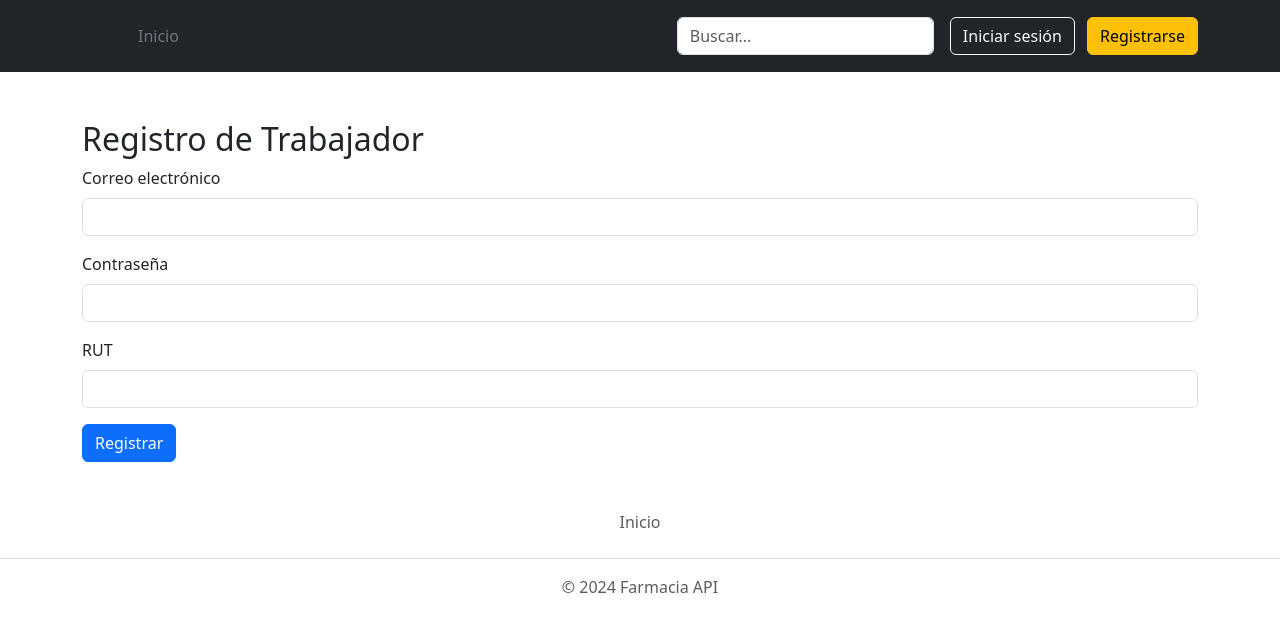
After one commit to JotaDevMan/farmacia_rest, a Django app: page /registro/ in a window 1280 px wide. The commit adds this page. Shown: the top 632 px of the page. Run offline with Django 5.2, Linux system fonts and the light colour scheme.

```diff
--- a/clienteApp/urls.py
+++ b/clienteApp/urls.py
@@ -1,7 +1,19 @@
 from django.urls import path
-from clienteApp import views
+from . import views
 
 urlpatterns = [
+    # Página principal
     path("", views.obtener_productos, name="index"),
-    path("api/", views.producto_lista),
+
+    # API para productos
+    path("api/productos/", views.producto_lista, name="producto_lista"),
+    path("api/productos/<int:pk>/", views.producto_detalles, name="producto_detalles"),
+
+    # API para autenticación
+    path("api/iniciar-sesion/", views.api_iniciar_sesion, name="api_iniciar_sesion"),
+    path("api/registro/", views.api_registro_trabajador, name="api_registro_trabajador"),
+
+    # Vistas HTML para registro e inicio de sesión
+    path("registro/", views.registro_trabajador, name="register"),
+    path("iniciar-sesion/", views.iniciar_sesion, name="login"),
 ]
--- a/clienteApp/views.py
+++ b/clienteApp/views.py
@@ -1,7 +1,7 @@
 from django.shortcuts import render
 from django.http import JsonResponse
-from .models import Producto
-from .serializers import ProductoSerializer
+from .models import Producto, Trabajador
+from .serializers import ProductoSerializer, TrabajadorRegistroSerializer, LoginSerializer
 from rest_framework.response import Response
 from rest_framework import status
 from rest_framework.decorators import api_view
@@ -9,6 +9,8 @@ from rest_framework.decorators import api_view, renderer_classes
 from rest_framework.renderers import TemplateHTMLRenderer, JSONRenderer
 import requests
 from django.shortcuts import redirect
+from django.contrib.auth import authenticate, login
+from rest_framework.authtoken.models import Token
 
 # Create your views here.
 @api_view(['GET', 'POST'])
@@ -104,3 +106,85 @@ def obtener_productos(request):
         productos = []
 
     return render(request, 'index.html', {'productos': productos})
+
+def lista_productos(request):
+    productos = Producto.objects.all()
+    return render(request, 'productos/lista_productos.html', {'productos': productos})
+
+"""
+TRABAJADOR XD
+XD
+XD
+XD
+"""
+# API para registro de trabajadores
+@api_view(['POST'])
+def api_registro_trabajador(request):
+    serializer = TrabajadorRegistroSerializer(data=request.data)
+    if serializer.is_valid():
+        serializer.save()  # El serializer se encarga de guardar el usuario y el trabajador
+        return Response({"message": "Registro exitoso"}, status=status.HTTP_201_CREATED)
+    return Response(serializer.errors, status=status.HTTP_400_BAD_REQUEST)
+
+# API para iniciar sesión
+@api_view(['POST'])
+def api_iniciar_sesion(request):
+    serializer = LoginSerializer(data=request.data)
+    if serializer.is_valid():
+        email = serializer.validated_data['email']
+        password = serializer.validated_data['password']
+
+        # Autenticar al usuario
+        user = authenticate(username=email, password=password)
+        if user is not None:
+            # Generar un token para el usuario autenticado
+            token, created = Token.objects.get_or_create(user=user)
+            # Guardar el token en la sesión
+            request.session['token'] = token.key
+            return Response({
+                'message': 'Inicio de sesión exitoso',
+                'token': token.key  # Devolver el token
+            }, status=status.HTTP_200_OK)
+        else:
+            return Response({"error": "Credenciales inválidas"}, status=status.HTTP_400_BAD_REQUEST)
+    return Response(serializer.errors, status=status.HTTP_400_BAD_REQUEST)
+# Vista para el registro de trabajadores con template
+def registro_trabajador(request):
+    if request.method == 'POST':
+        form_data = {
+            'email': request.POST.get('email'),
+            'password': request.POST.get('password'),
+            'rut': request.POST.get('rut'),
+        }
+        serializer = TrabajadorRegistroSerializer(data=form_data)
+        if serializer.is_valid():
+            serializer.save()
+            return redirect('index')  # Redirigir a una página de éxito
+        return render(request, 'trabajadorTemplates/register.html', {'errors': serializer.errors})
+
+    return render(request, 'trabajadorTemplates/register.html')
+
+# Vista para iniciar sesión con template
+def iniciar_sesion(request):
+    if request.method == 'POST':
+        # Obtener los datos del formulario
+        form_data = {
+            'email': request.POST.get('email'),
+            'password': request.POST.get('password'),
+        }
+
+        # Usar el serializer para validar los datos
+        serializer = LoginSerializer(data=form_data)
+        if serializer.is_valid():
+            # Extraer el usuario autenticado del serializer
+            user = serializer.validated_data['user']
+
+            # Iniciar sesión con el usuario autenticado
+            login(request, user)
+            return redirect('index')  # Redirigir a la página principal u otra vista
+        else:
+            # Si el serializer no es válido, mostrar los errores
+            return render(request, 'trabajadorTemplates/login.html', {'errors': serializer.errors})
+
+    # Si no es una solicitud POST, mostrar el formulario vacío
+    return render(request, 'trabajadorTemplates/login.html')
--- a/farmacia_rest/urls.py
+++ b/farmacia_rest/urls.py
@@ -1,11 +1,10 @@
-
 from django.contrib import admin
 from django.urls import path, include
-from clienteApp import views
 
 urlpatterns = [
+    # Ruta del administrador
     path("admin/", admin.site.urls),
-    path("", include('clienteApp.urls'), name="index"),
-    path("api/", views.producto_lista, name="producto_lista"),
-    path('api/<int:pk>/', views.producto_detalles, name='producto_detalles'),
+
+    # Incluye las rutas específicas de la app clienteApp
+    path("", include('clienteApp.urls')),  # Aquí rediriges al archivo clienteApp/urls.py
 ]
--- a/templates/base.html
+++ b/templates/base.html
@@ -26,8 +26,8 @@
             </form>
 
             <div class="text-end">
-              <button type="button" class="btn btn-outline-light me-2">Iniciar sesión</button>
-              <button type="button" class="btn btn-warning">Registrarse</button>
+              <a href="{% url 'login' %}" class="btn btn-outline-light me-2">Iniciar sesión</a>
+              <a href="{% url 'register' %}" class="btn btn-warning">Registrarse</a>
             </div>
           </div>
         </div>
--- /dev/null
+++ b/templates/trabajadorTemplates/register.html
@@ -0,0 +1,36 @@
+{% extends 'base.html' %}
+
+{% block title %}Registro del Trabajador{% endblock %}
+
+{% block content %}
+<div class="container mt-5">
+    <h2>Registro de Trabajador</h2>
+
+    {% if error %}
+    <div class="alert alert-danger" role="alert">
+        <strong>Error:</strong> {{ error }}
+    </div>
+    {% endif %}
+
+    <form method="post">
+        {% csrf_token %}
+
+        <div class="mb-3">
+            <label for="email" class="form-label">Correo electrónico</label>
+            <input type="email" class="form-control" id="email" name="email" required>
+        </div>
+
+        <div class="mb-3">
+            <label for="password" class="form-label">Contraseña</label>
+            <input type="password" class="form-control" id="password" name="password" required>
+        </div>
+
+        <div class="mb-3">
+            <label for="rut" class="form-label">RUT</label>
+            <input type="text" class="form-control" id="rut" name="rut" required>
+        </div>
+
+        <button type="submit" class="btn btn-primary">Registrar</button>
+    </form>
+</div>
+{% endblock %}
```
Also changed, not shown: clienteApp/serializers.py (+54 -1 lines), templates/index.html (+21 -0 lines), templates/trabajadorTemplates/login.html (added, +31 -0 lines).
